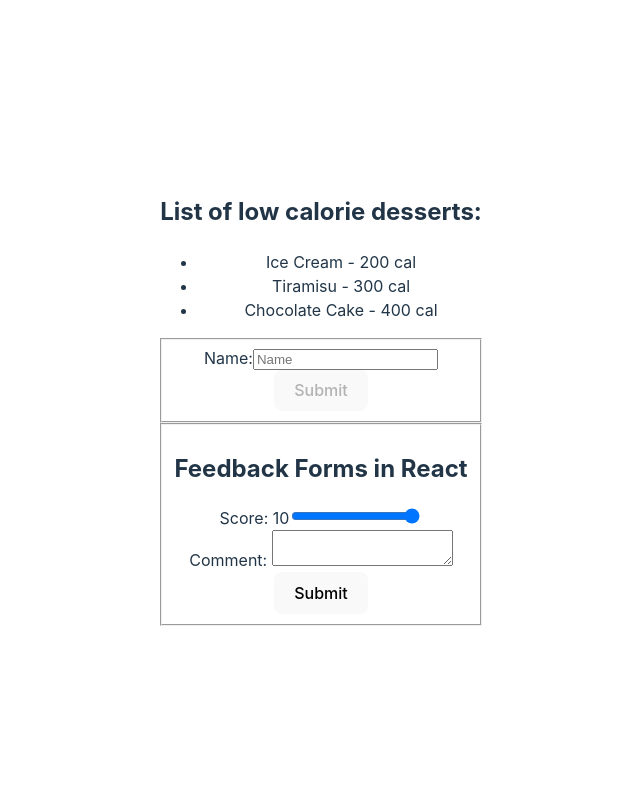
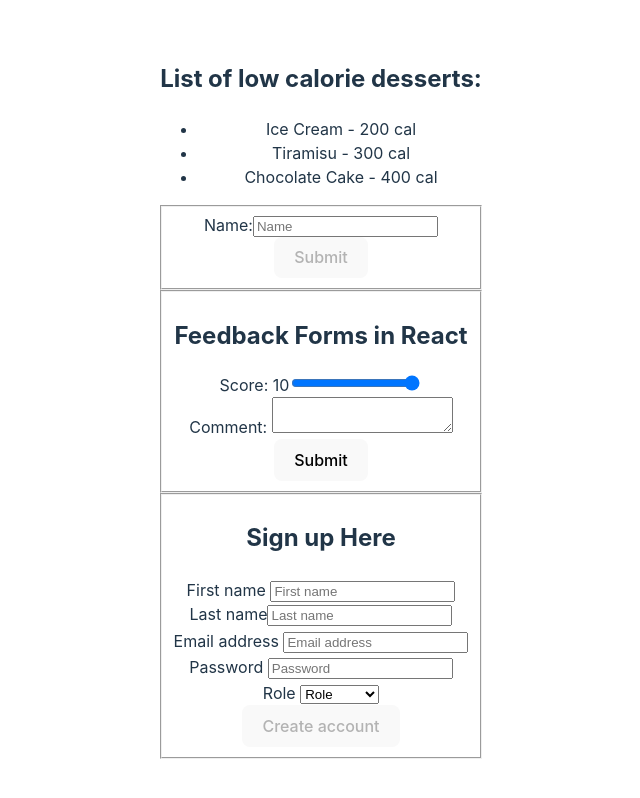
Before and after one commit to sammuthaiga/meta-advanced-react, a React (Vite) app: page / in a window 1280 px wide. Shown: the whole page, without its empty margins (319-959 px from the left). Built offline with nearby package versions, Linux system fonts and the light colour scheme.

Commit message:
feat: implement a controlled sign-up form component

```diff
--- a/src/App.jsx
+++ b/src/App.jsx
@@ -2,6 +2,7 @@
 import Forms from "./components/Forms";
 import DessertsList from "./components/DessertsList";
 import Feedback from "./components/Feedback";
+import RegistrationForm from "./components/RegistrationForm";
 
 const desserts = [
   {
@@ -33,6 +34,7 @@
       <DessertsList data={desserts} />
       <Forms />
       <Feedback />
+      <RegistrationForm />
     </div>
   );
 }
--- /dev/null
+++ b/src/components/RegistrationForm.jsx
@@ -0,0 +1,127 @@
+import React,{ useState } from 'react';
+import { validateEmail } from '../utils';
+
+const PasswordErrorMessage = () => {
+    return (
+      <p className="FieldError">Password should have at least 8 characters</p>
+    );
+  };
+
+
+const RegistrationForm = () => {
+    const[firstName, setFirstName] = useState("");
+    const[lastName, setLastName] = useState("");
+    const[email, setEmail] = useState("");
+    const[password, setPassword] = useState({
+      value: "",
+      isTouched: false,
+    });
+    const[role, setRole] = useState("role");
+
+    const getIsFormValid = () => {
+      // validate the form here!
+      return (
+        firstName &&
+        validateEmail(email) &&
+        password.value.length >= 8 &&
+        role !== "role"
+      )
+    }
+
+    const clearForm = () => {
+      setFirstName("");
+      setLastName("");
+      setEmail("");
+      setPassword({
+        value: "",
+        isTouched: false,
+      });
+      setRole("");
+    };
+
+    const handleSubmit =(e) => {
+      e.preventDefault();
+      alert("Account created successfully!")
+      clearForm();
+    }
+  return (
+    <div className='Registration-form'>
+      <form onSubmit={handleSubmit}>
+        <fieldset>
+          <h2>Sign up Here</h2>
+          <div className='Field'>
+            <lablel>
+              First name <sup></sup>
+            </lablel>
+            <input
+            value={firstName}
+            onChange={(e) => {
+              setFirstName(e.target.value);
+            }}
+            placeholder='First name'
+            />
+          </div>
+          <div className='Field'>
+            <label>Last name</label>
+            <input
+            value={lastName}
+            onChange={(e) => {
+              setLastName(e.target.value);
+            }}
+            placeholder='Last name'
+            />
+          </div>
+
+          <div className='Field'>
+            <label>
+              Email address <sup></sup>
+              </label>
+            <input
+            value={email}
+            onChange={(e) => {
+              setEmail(e.target.value);
+            }}
+            placeholder='Email address'
+             />
+          </div>
+          <div className='Field'>
+            <label>
+              Password <sup></sup>
+              </label>
+            <input
+            value={password.value}
+            type='password'
+            onChange={(e) => {
+              setPassword({ ...password, value: e.target.value });
+            }}
+            onBlur={() => {
+              setPassword({ ...password, isTouched: true });
+            }}
+            placeholder='Password'
+             />
+             {password.isTouched && password.value.length > 8 ? (
+              <PasswordErrorMessage />
+             ): null}
+          </div>
+          <div className='Field'>
+            <label>
+               Role <sup></sup>
+            </label>
+            <select value={role} onChange= {(e) => setRole(e.target.value)}>
+            <option value="role">Role</option>
+             <option value="individual">Individual</option>
+             <option value="business">Business</option>
+            </select>
+          </div>
+          <button type="submit" disabled={!getIsFormValid()}>
+           Create account
+         </button>
+        </fieldset>
+
+      </form>
+
+    </div>
+  )
+}
+
+export default RegistrationForm
--- /dev/null
+++ b/src/utils.js
@@ -0,0 +1,7 @@
+export const validateEmail = (email) => {
+    return String(email)
+      .toLowerCase()
+      .match(
+        /^(([^<>()[\]\\.,;:\s@"]+(\.[^<>()[\]\\.,;:\s@"]+)*)|(".+"))@((\[[0-9]{1,3}\.[0-9]{1,3}\.[0-9]{1,3}\.[0-9]{1,3}\])|(([a-zA-Z\-0-9]+\.)+[a-zA-Z]{2,}))$/
+      );
+  };
```
